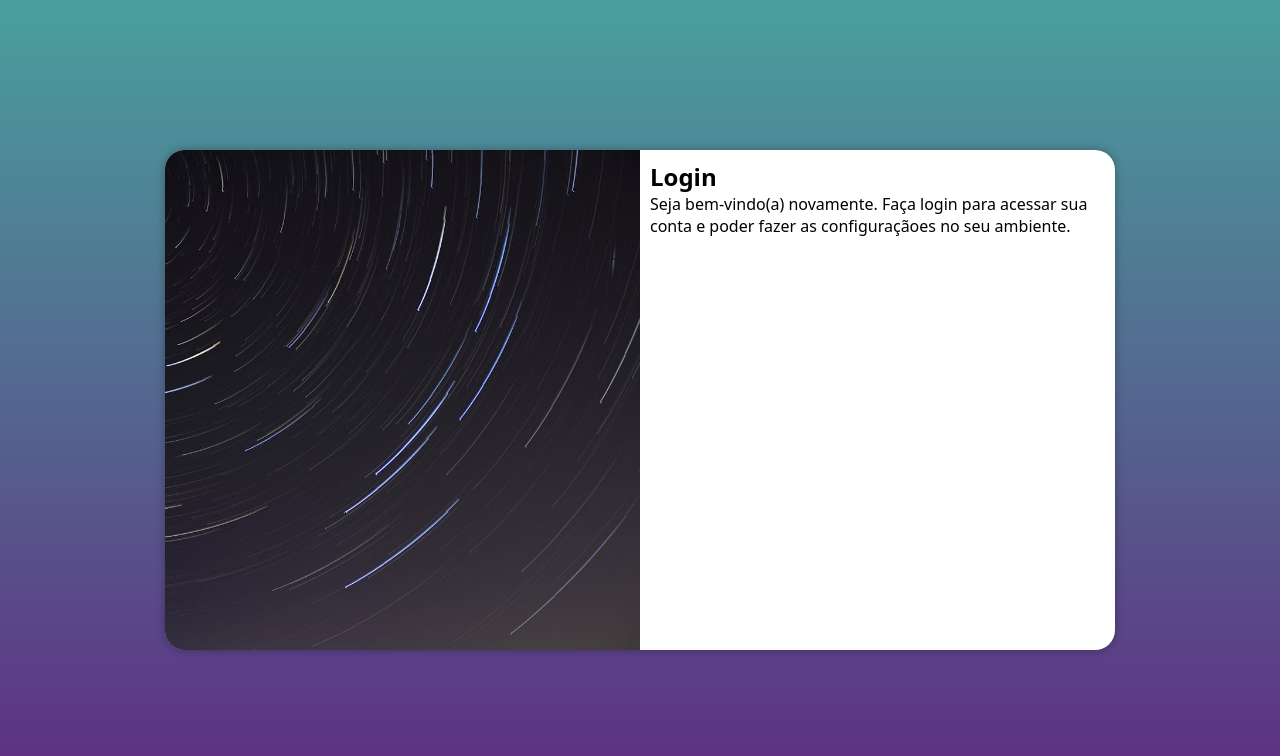
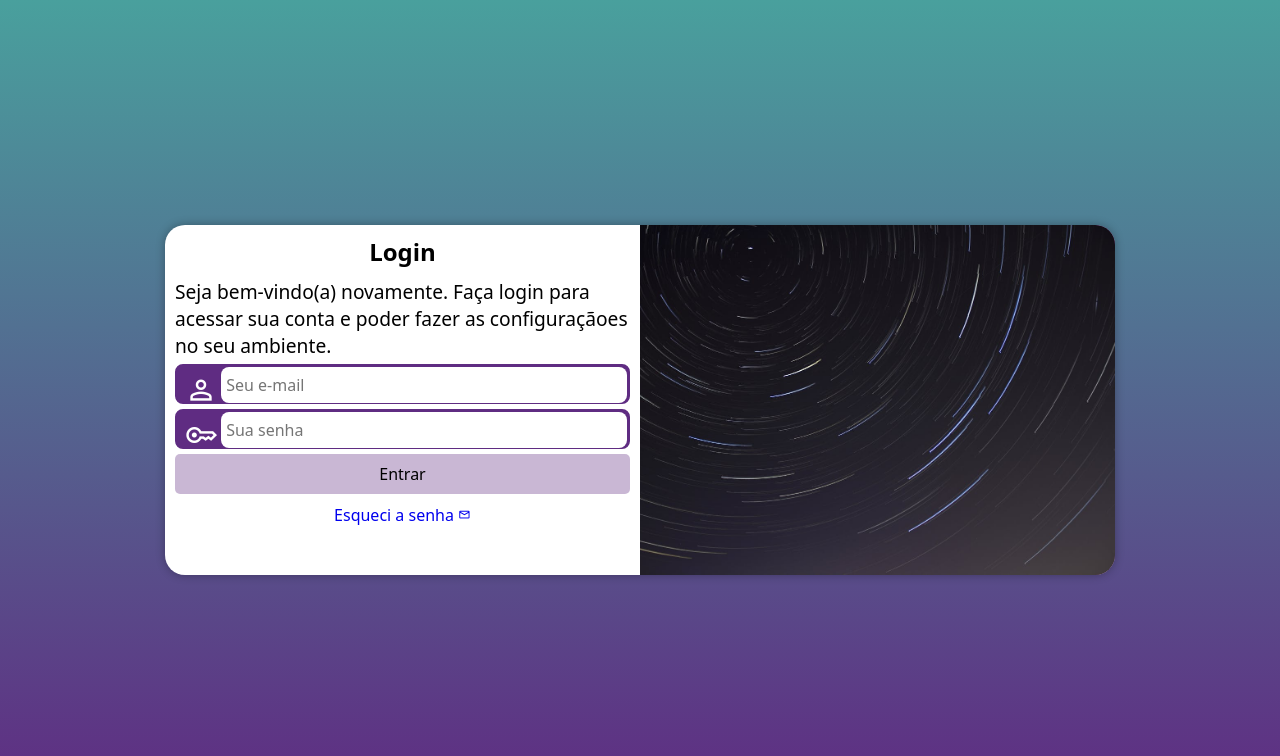
Before and after one commit to evertonsantoos/projeto-login, a plain HTML site: page index.html in a window 1280 px wide. Drawn offline with nearby package versions, Linux system fonts and the light colour scheme.

Commit message:
Final do projeto

```diff
--- a/estilos/style.css
+++ b/estilos/style.css
@@ -27,10 +27,12 @@ section#login {
 
     background-color: white;
     width: 250px;
-    height: 500px;
+    height: 515px;
     border-radius: 20px;
     overflow: hidden;
     box-shadow: 0px 0px 10px rgba(0, 0, 0, 0.308);
+
+    transform: translate(-50%, -50%);
     transition: width 0.3s, heigth 0.3s;
     transition-timing-function: ease;
 }
@@ -47,3 +49,76 @@ section#login > div#formulario {
     display: block;
     padding: 10px;
 }
+
+div#formulario > h1 {
+    text-align: center;
+    padding-bottom: 10px;
+}
+
+div#formulario > p {
+    font-size: 0.8em;
+}
+
+form > div.campo {
+    display: block;
+    background-color: #5f2c82;
+    border: 2px solid #5f2c82;
+    width: 100%;
+    height: 40px;
+    border-radius: 8px;
+    margin: 5px 0px;
+}
+
+div.campo > label {
+    display: none;
+}
+
+div.campo > span {
+    color: white;
+    font-size: 2em;
+    width: 40px;
+    padding: 8px;
+}
+
+div.campo > input {
+    font-size: 1em;
+    width: calc(100% - 45px);
+    height: 100%;
+    border: 0px;
+    border-radius: 8px;
+    padding-left: 5px;
+    transform: translateY(-15px);
+}
+
+form > input[type=submit] {
+    display: block;
+    font-size: 1em;
+    width: 100%;
+    height: 40px;
+    background-color: #602c8257;
+    border: none;
+    border-radius: 5px;
+    cursor: pointer;
+}
+
+form > input[type=submit]:hover {
+    background-color: #602c8293;
+    color: white;
+}
+
+form > a.botao {
+    display: block;
+    text-align: center;
+    font-size: 1em;
+    width: 100%;
+    height: 40px;
+    padding-top: 5px;
+    margin-top: 5px;
+    background-color: white;
+    text-decoration: none;
+}
+
+form > a.botao > span {
+    font-size: 0.8em;
+
+}
--- a/index.html
+++ b/index.html
@@ -6,6 +6,7 @@
     <title>Tela de login</title>
     <link rel="stylesheet" href="estilos/style.css">
     <link rel="stylesheet" href="media-query/style.css">
+    <link href="https://fonts.googleapis.com/css2?family=Material+Symbols+Outlined" rel="stylesheet"/>
 <body>
     <main>
         <section id="login">
@@ -16,8 +17,29 @@
                 <h1>Login</h1>
                 <p>Seja bem-vindo(a) novamente. Faça login para acessar sua conta e poder fazer as configuraçãoes no seu ambiente.</p>
                 <form action="login.php" method="post" autocomplete="on">
-                    <div class="campo"></div>
-                    <div class="campo"></div>
+
+                    <div class="campo">
+                        <span class="material-symbols-outlined">
+                            person
+                        </span>
+
+                       <input type="email" name="login" id="ilogin" placeholder="Seu e-mail" autocomplete="email" required maxlength="30">
+                       <label for="ilogin">Login</label>
+
+                    </div>
+                    <div class="campo">
+                        <span class="material-symbols-outlined">
+                            key
+                        </span>
+
+                        <input type="password" name="senha" id="isenha" placeholder="Sua senha" autocomplete="current-password" required minlength="8" maxlength="16">
+                        <label for="isenha">Senha</label>
+
+                    </div>
+                        <input type="submit" value="Entrar">
+                        <a href="esqueci.html" class="botao">
+                        Esqueci a senha <span class="material-symbols-outlined">mail</span></a>
+                    </div>
                 </form>
             </div>
         </section>
--- a/media-query/style.css
+++ b/media-query/style.css
@@ -6,6 +6,7 @@
     }
     section#login {
         width: 80vw;
+        height: 300px;
     }
 
     section#login > div#imagem {
@@ -27,16 +28,21 @@
 
     section#login {
         width: 950px;
+        height: 350px;
     }
 
     section#login > div#imagem {
-        float: left;
+        float: right;
         width: 50%;
         height: 100%;
     }
 
     section#login > div#formulario {
-        float: right;
+        float: left;
         width: 50%;
     }
+
+    div#formulario > p {
+        font-size: 1.2em;
+    }
 }
```
